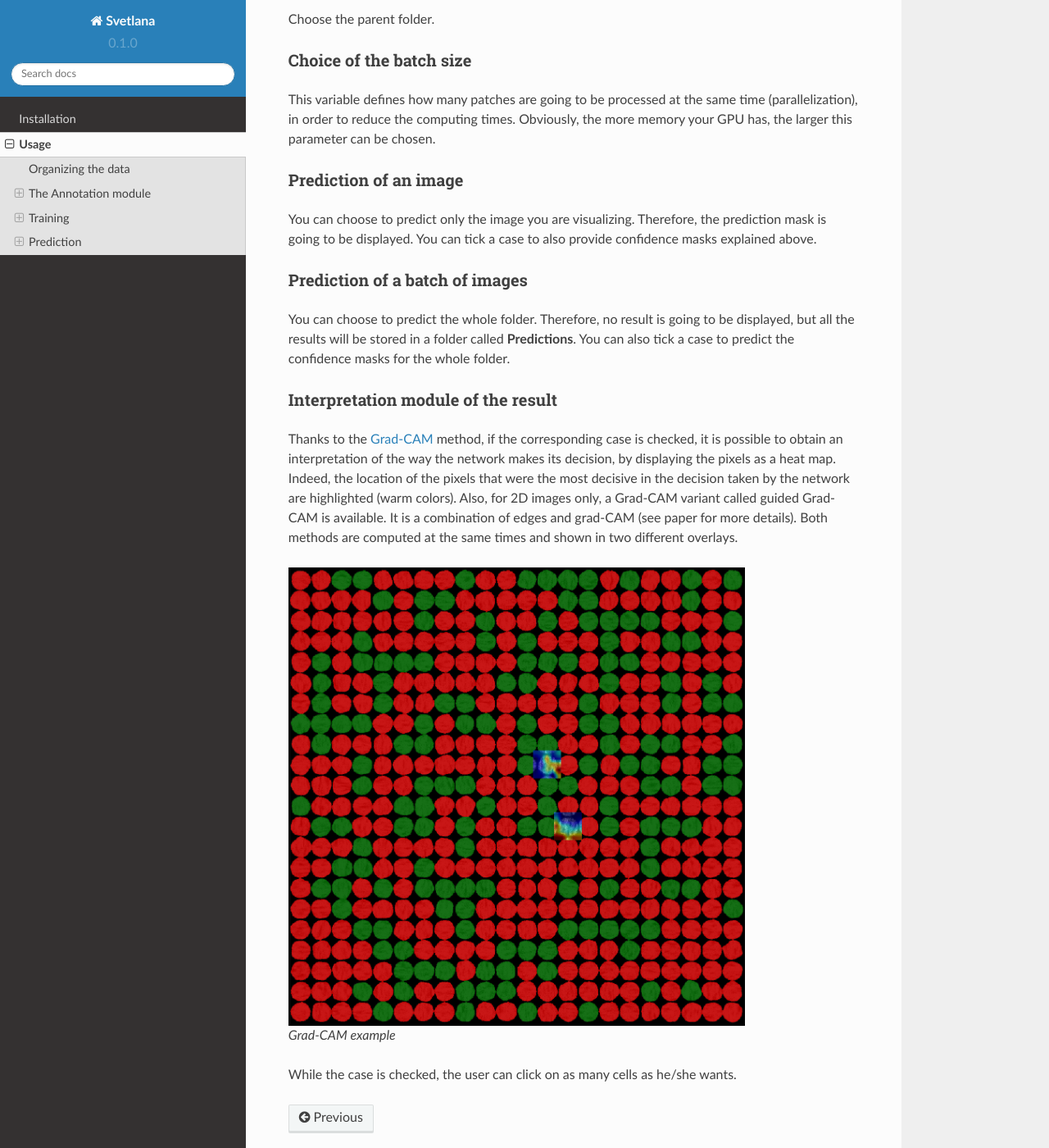
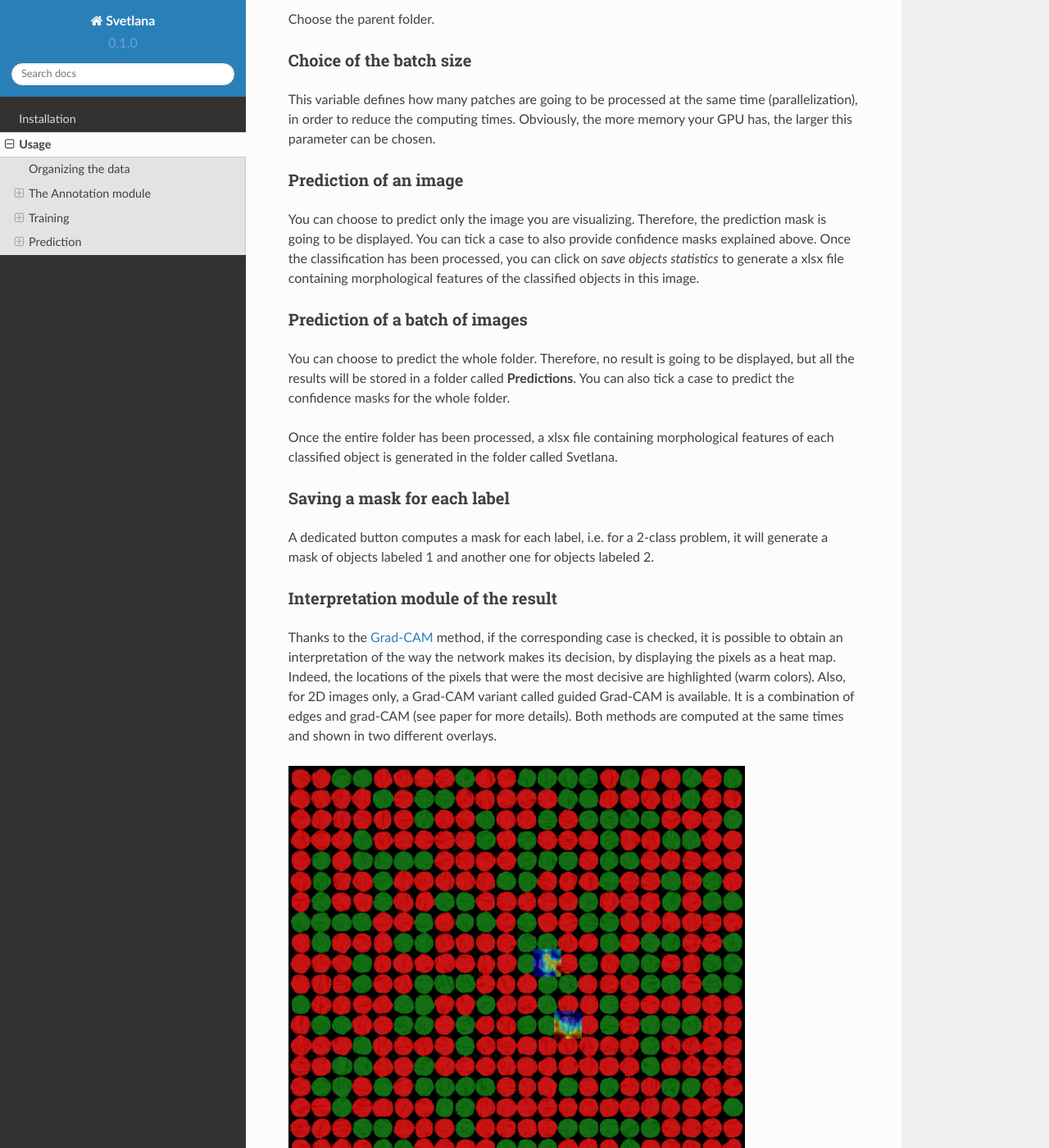
Before and after one commit to koopa31/Svetlana_documentation, a Sphinx documentation site: the page built from docs/source/usage.rst, in a window 1280 px wide and 1400 px high, scrolled down 3940 px. Shown: the whole window at 82% size. Built offline with Sphinx 7.4.7 and the Read the Docs theme 2.0.0, drawn with Linux system fonts in a browser that asks for light colours.

Commit message:
ajout doc

```diff
--- a/docs/source/usage.rst
+++ b/docs/source/usage.rst
@@ -164,7 +164,10 @@ in order to reduce the computing times. Obviously, the more memory your GPU has,
 Prediction of an image
 ~~~~~~~~~~~~~~~~~~~
 
-You can choose to predict only the image you are visualizing. Therefore, the prediction mask is going to be displayed. You can tick a case to also provide confidence masks explained above.
+You can choose to predict only the image you are visualizing. Therefore, the prediction mask is going to be displayed.
+You can tick a case to also provide confidence masks explained above.
+Once the classification has been processed, you can click on *save objects statistics* to generate a xlsx file containing
+morphological features of the classified objects in this image.
 
 Prediction of a batch of images
 ~~~~~~~~~~~~~~~~~~~~~~~~~~~~~~~~~~~~~~
@@ -172,11 +175,20 @@ Prediction of a batch of images
 You can choose to predict the whole folder. Therefore, no result is going to be displayed, but all the results will be stored in a folder called **Predictions**.
 You can also tick a case to predict the confidence masks for the whole folder.
 
+Once the entire folder has been processed, a xlsx file containing morphological features of each
+classified object is generated in the folder called Svetlana.
+
+Saving a mask for each label
+~~~~~~~~~~~~~~~~~~~~~~~~~~~~~~~~~~~~~~
+
+A dedicated button computes a mask for each label, i.e. for a 2-class problem, it will generate a mask of objects
+labeled 1 and another one for objects labeled 2.
+
 Interpretation module of the result
 ~~~~~~~~~~~~~~~~~~~~~~~~~~~~~~~~~~~~~~
 
 Thanks to the `Grad-CAM <https://ieeexplore.ieee.org/document/8237336>`_ method, if the corresponding case is checked, it is possible to obtain an interpretation of the way the network makes its decision, by
-displaying the pixels as a heat map. Indeed, the location of the pixels that were the most decisive in the decision taken by the network are highlighted (warm colors).
+displaying the pixels as a heat map. Indeed, the locations of the pixels that were the most decisive are highlighted (warm colors).
 Also, for 2D images only, a Grad-CAM variant called guided Grad-CAM is available. It is a combination of edges and grad-CAM (see paper for more details). Both methods are computed at the same times and shown in two different overlays.
 
 .. figure:: https://raw.githubusercontent.com/koopa31/Svetlana_documentation/f8d80ee61ee2f2a3a2919effab507fa2a2de1930/docs/images/grad_cam.PNG
```
